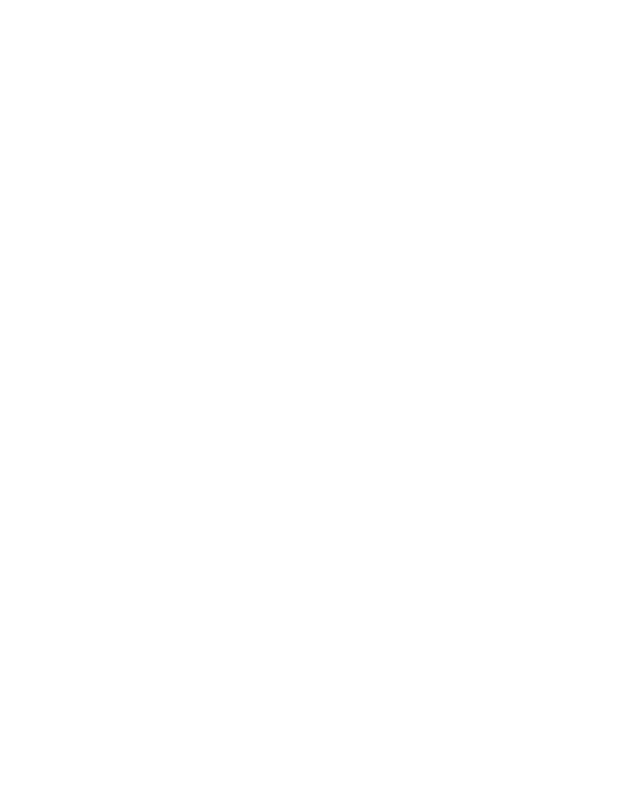
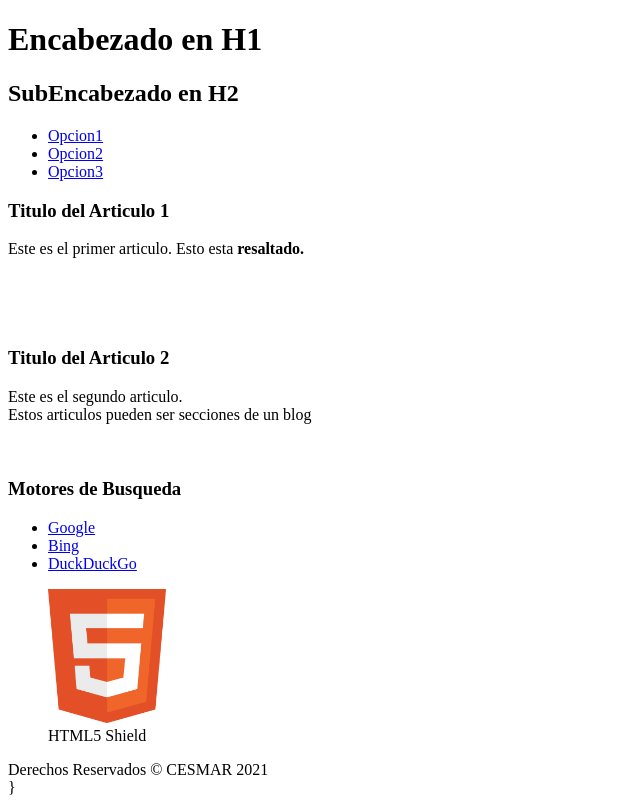
Before and after one commit to Jinxbitc03/Practica1, a plain HTML site: page index.html in a window 1280 px wide. Shown: the whole page, without its empty margins (0-640 px from the left). Drawn offline with Linux system fonts and the light colour scheme.

Commit message:
Update index.html

```diff
--- a/index.html
+++ b/index.html
@@ -6,7 +6,65 @@
     <meta name="viewport" content="width=device-width, initial-scale=1.0">
     <title>Mi primer pagina web</title>
 </head>
-<body>
+     <header>
+           <h1>Encabezado en H1</h1>
+           <h2>SubEncabezado en H2</h2>
+       </header>
+ <body>
+<nav>
+     <ul>
+        <li><a href="#">Opcion1</a></li>
+        <li><a href="#">Opcion2</a></li>
+        <li><a href="#">Opcion3</a></li>
+     </ul>
+</nav>
 
+    <section>
+    <article>
+         <header>
+             <h3>Titulo del Articulo 1</h3>
+         </header>
+         <section>
+              <p>
+                 Este es el primer articulo. Esto esta <strong>resaltado.</strong>
+              </p>
+              <br><br><br>
+         </section>
+    </article>
+    <article>
+        <header>
+            <h3>Titulo del Articulo 2</h3>
+        </header>
+        <section>
+            <p>
+                Este es el segundo articulo. <br>
+                Estos articulos pueden ser secciones de un blog
+                <br><br><br>
+            </p>
+        </section>
+     </article>
+ </section>
+ <aside>
+     <section>
+         <h3>Motores de Busqueda </h3>
+         <ul>
+             <li><a href="https://www.google.com">Google</a></li>
+             <li><a href="httpa://www.bing.com">Bing</a></li>
+             <li><a href="https://www.duckduckgo.com">DuckDuckGo</a></li>
+         </ul>
+     </section>
+     <figure>
+         <img src="img/logo.png" alt="logo" width="10%" heigth="10%">
+         <figcaption>HTML5 Shield</figcaption>
+     </figure>
+ </aside>
+    <footer>Derechos Reservados &copy; CESMAR 2021</footer>}
 </body>
 </html>
+<head>
+     <meta charset="UTF-8">
+     <meta http-equiv="X-UA-Compatible" content="IE=edge"
+     <meta name="viewport" content="width=device=width, initial-scale=1.0">
+     <title>Mi Primera Pagina Web</title>
+     <link rel="stylessheet" href="css/style.css">
+ </head>
```
